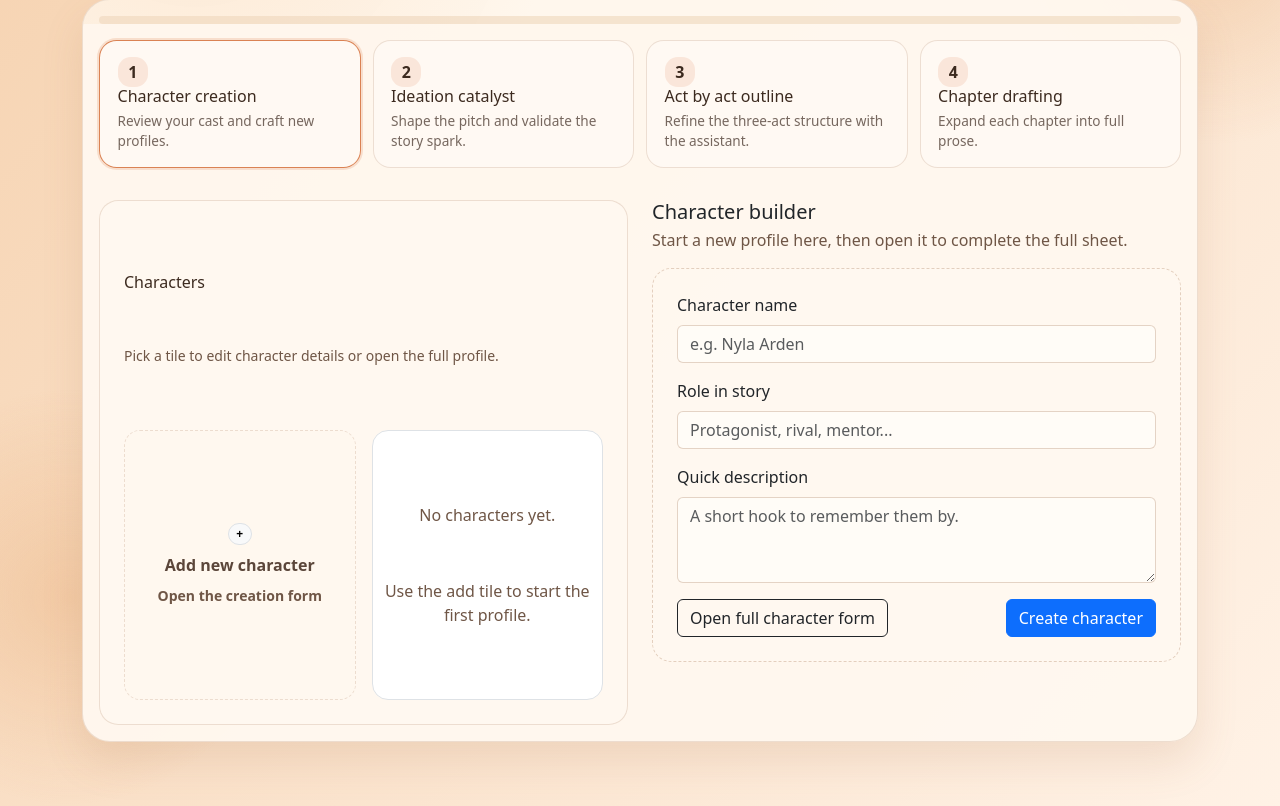
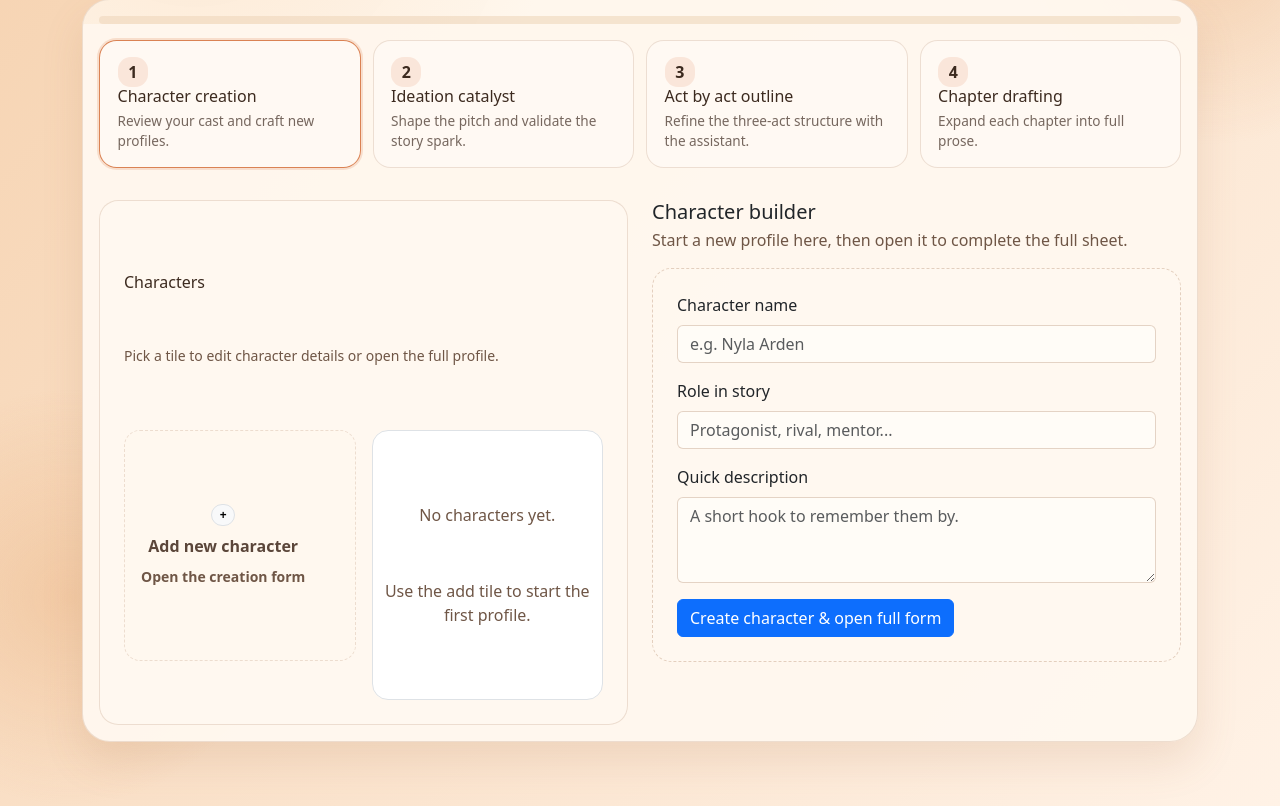
Before and after one commit to Neperienx/bookPipelineWebApp, a Flask app: template templates/project.html in a window 1280 px wide. Shown: the part 153-959 px from the top of the page. Run offline with Flask 3, Linux system fonts and the light colour scheme; the template is opened without the code that fills it, so the values that code supplies are empty; some libraries are stand-ins or nearby versions.

Commit message:
Make character tiles square and open full form

```diff
--- a/templates/project.html
+++ b/templates/project.html
@@ -272,6 +272,10 @@
       padding: 1rem;
       transition: transform 0.2s ease, box-shadow 0.2s ease;
       cursor: pointer;
+      aspect-ratio: 1 / 1;
+      display: flex;
+      flex-direction: column;
+      justify-content: space-between;
     }
     .character-tile:hover {
       transform: translateY(-2px);
@@ -283,6 +287,7 @@
       text-align: center;
       font-weight: 600;
       color: #5b463a;
+      justify-content: center;
     }
     .character-tile.add-character-tile:hover {
       transform: translateY(-2px);
@@ -798,7 +803,6 @@
               </div>
               <div class="character-form-card">
                 <form method="post" action="{{ url_for('character_create', project_id=project.id) }}" class="d-flex flex-column gap-3">
-                  <input type="hidden" name="return_to_project" value="1" />
                   <div>
                     <label class="form-label" for="characterNameInput">Character name</label>
                     <input type="text" class="form-control" id="characterNameInput" name="name" placeholder="e.g. Nyla Arden" />
@@ -812,13 +816,7 @@
                     <textarea class="form-control" id="characterHookInput" name="character_description" rows="3" placeholder="A short hook to remember them by."></textarea>
                   </div>
                   <div class="d-flex justify-content-between align-items-center flex-wrap gap-2">
-                    <a
-                      href="{{ url_for('character_create', project_id=project.id) }}"
-                      class="btn btn-outline-dark"
-                    >
-                      Open full character form
-                    </a>
-                    <button type="submit" class="btn btn-primary">Create character</button>
+                    <button type="submit" class="btn btn-primary">Create character &amp; open full form</button>
                   </div>
                 </form>
               </div>
```
